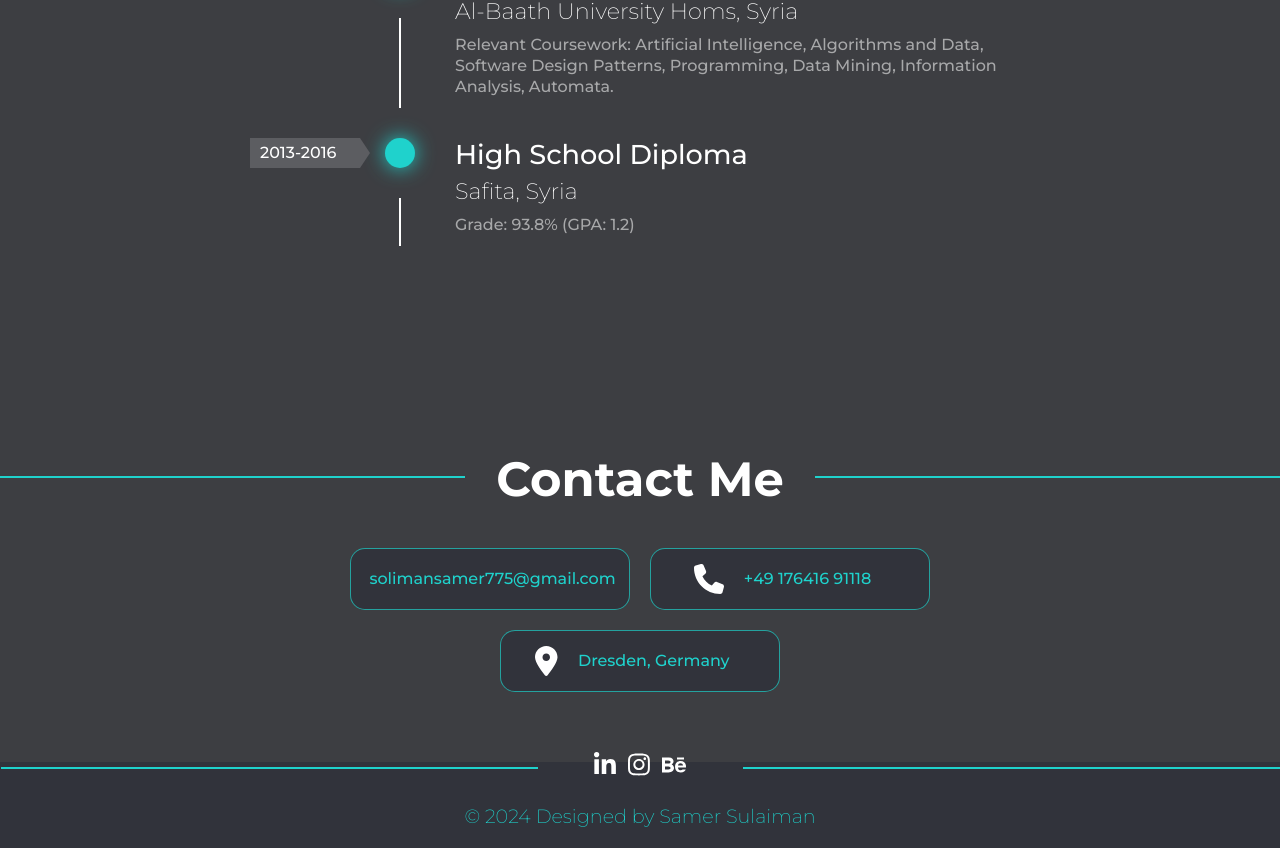
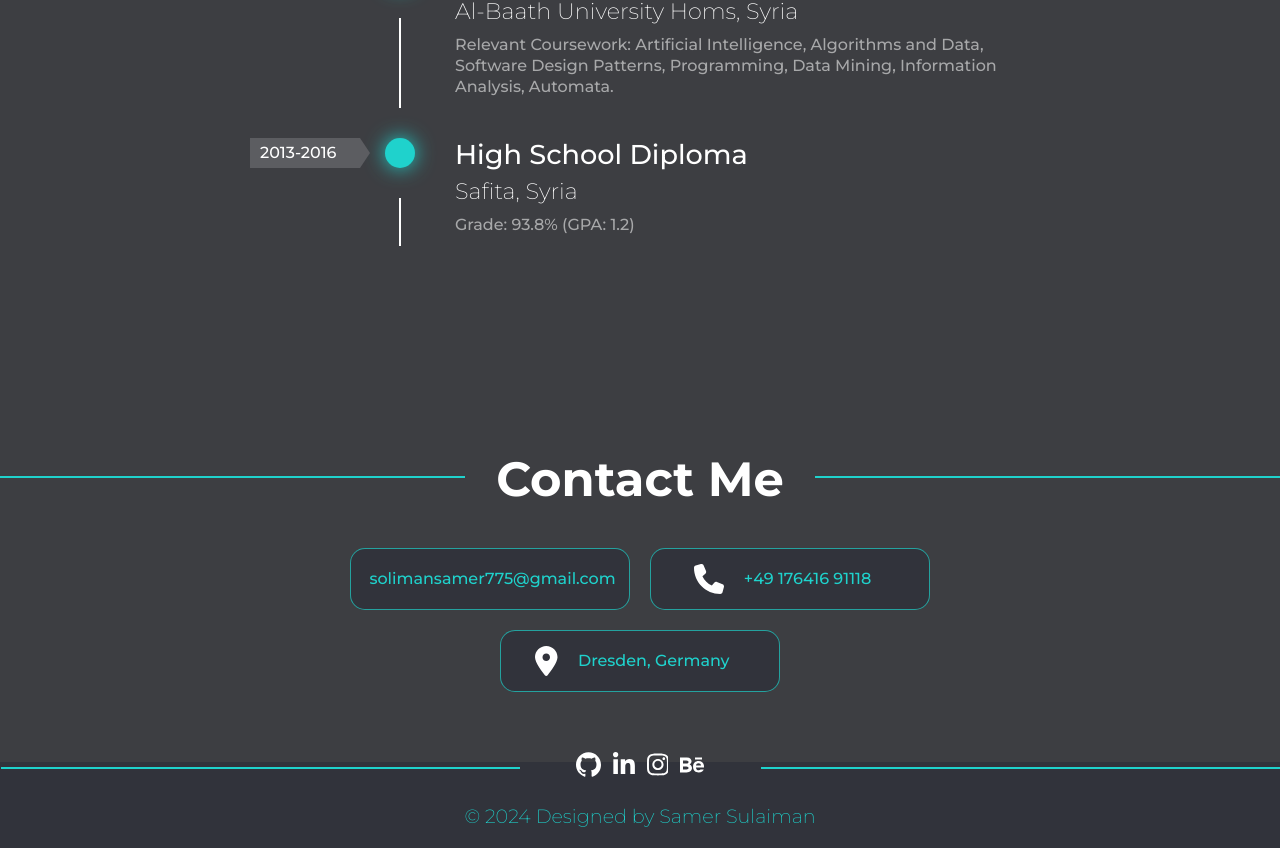
Before and after one commit to samersol/Portfolio, a Next.js app: page / in a window 1280 px wide. Shown: the part 7239-8087 px from the top of the page. Built offline with nearby package versions, Linux system fonts and the light colour scheme.

Commit message:
Update Footer.js

```diff
--- a/components/Footer.js
+++ b/components/Footer.js
@@ -4,6 +4,9 @@
       <div className="social">
         <div className="line"></div>
         <div className="links">
+      <a href="https://github.com/samersol" target="_blank">
+        <svg xmlns="http://www.w3.org/2000/svg"  shape-rendering="geometricPrecision" text-rendering="geometricPrecision" image-rendering="optimizeQuality" fill-rule="evenodd" clip-rule="evenodd" viewBox="0 0 640 640"><path d="M319.988 7.973C143.293 7.973 0 151.242 0 327.96c0 141.392 91.678 261.298 218.826 303.63 16.004 2.964 21.886-6.957 21.886-15.414 0-7.63-.319-32.835-.449-59.552-89.032 19.359-107.8-37.772-107.8-37.772-14.552-36.993-35.529-46.831-35.529-46.831-29.032-19.879 2.209-19.442 2.209-19.442 32.126 2.245 49.04 32.954 49.04 32.954 28.56 48.922 74.883 34.76 93.131 26.598 2.882-20.681 11.15-34.807 20.315-42.803-71.08-8.067-145.797-35.516-145.797-158.14 0-34.926 12.52-63.485 32.965-85.88-3.33-8.078-14.291-40.606 3.083-84.674 0 0 26.87-8.61 88.029 32.8 25.512-7.075 52.878-10.642 80.056-10.76 27.2.118 54.614 3.673 80.162 10.76 61.076-41.386 87.922-32.8 87.922-32.8 17.398 44.08 6.485 76.631 3.154 84.675 20.516 22.394 32.93 50.953 32.93 85.879 0 122.907-74.883 149.93-146.117 157.856 11.481 9.921 21.733 29.398 21.733 59.233 0 42.792-.366 77.28-.366 87.804 0 8.516 5.764 18.473 21.992 15.354 127.076-42.354 218.637-162.274 218.637-303.582 0-176.695-143.269-319.988-320-319.988l-.023.107z"/></svg>
+        </a>
           <a href="https://www.linkedin.com/in/samer-s-920615127" target="_blank" rel="noreferrer">
             <svg xmlns="http://www.w3.org/2000/svg" viewBox="0 0 448 512"><path d="M100.28 448H7.4V148.9h92.88zM53.79 108.1C24.09 108.1 0 83.5 0 53.8a53.79 53.79 0 0 1 107.58 0c0 29.7-24.1 54.3-53.79 54.3zM447.9 448h-92.68V302.4c0-34.7-.7-79.2-48.29-79.2-48.29 0-55.69 37.7-55.69 76.7V448h-92.78V148.9h89.08v40.8h1.3c12.4-23.5 42.69-48.3 87.88-48.3 94 0 111.28 61.9 111.28 142.3V448z"/></svg>
           </a>
```
